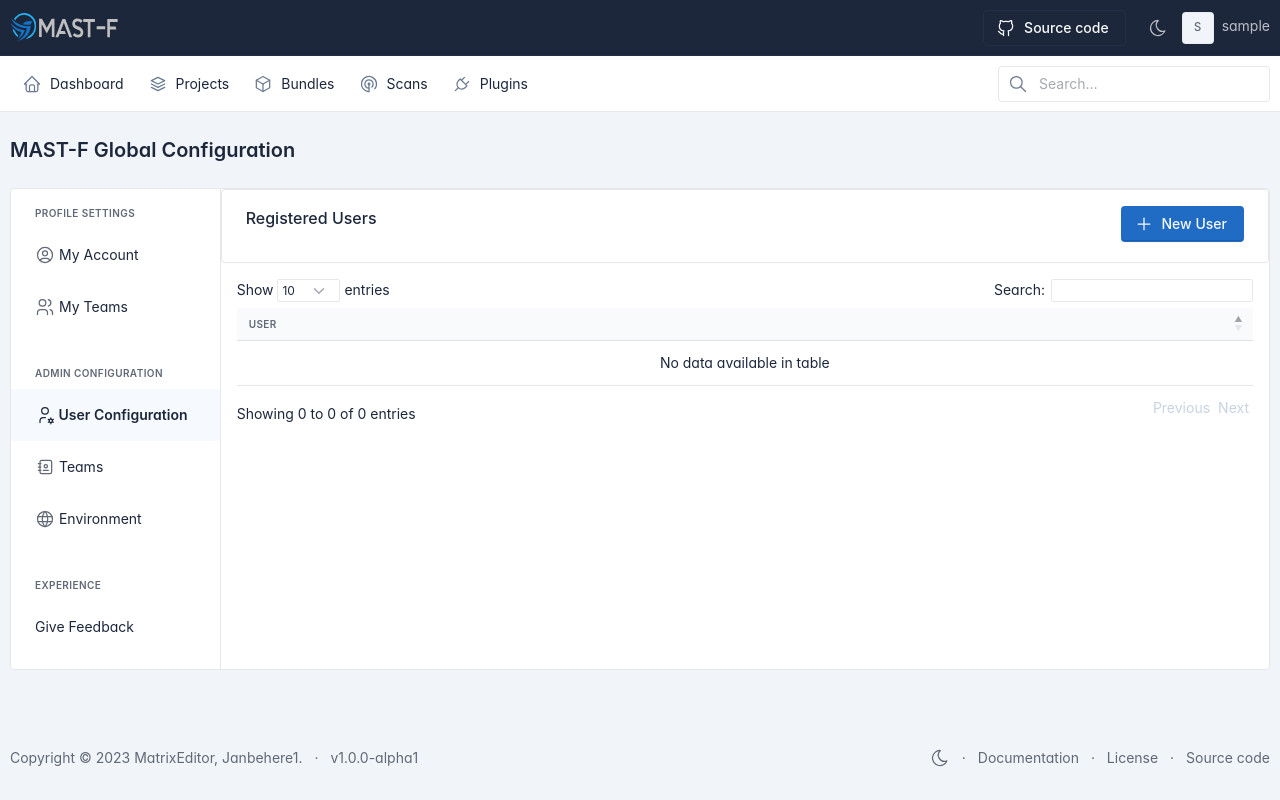
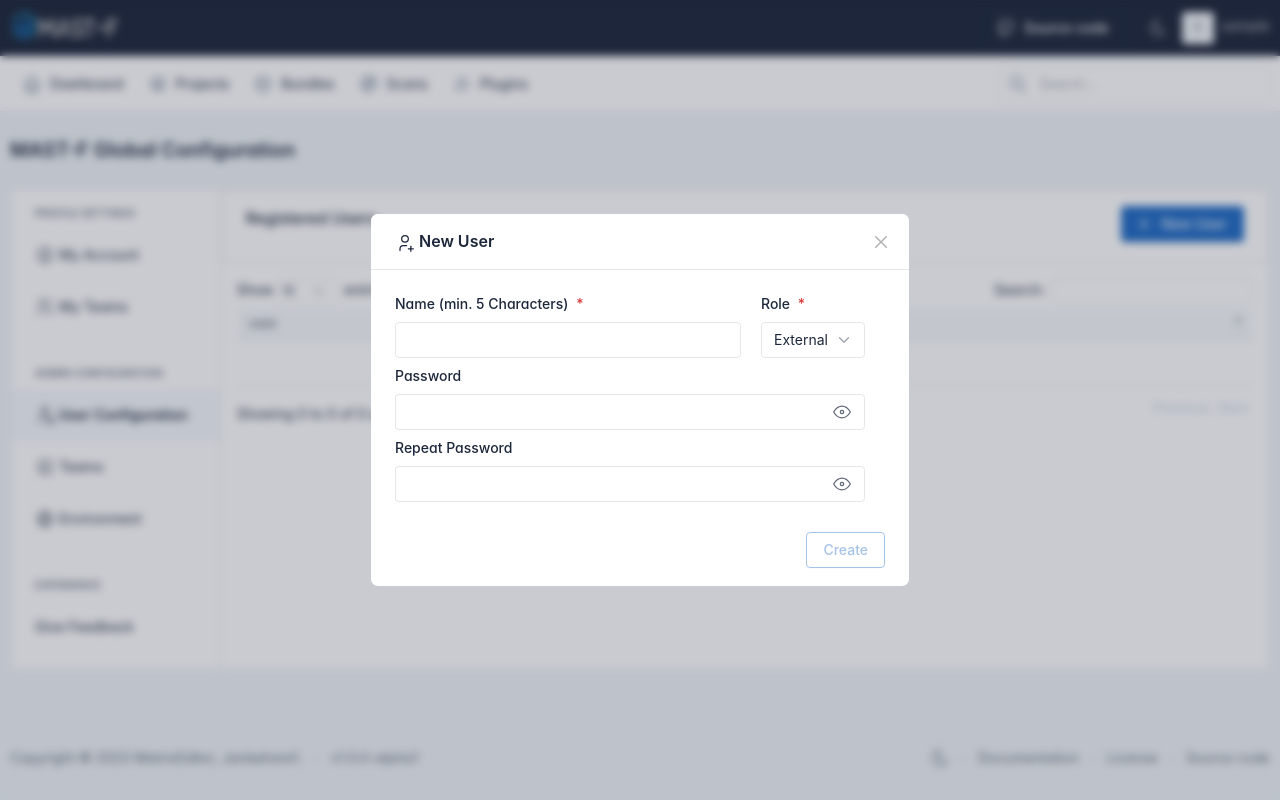
Before and after one commit to MAST-Framework/MAST-F, a Django app: page /web/settings/admin/users in a window 1280 px wide, after a click on "New User". Run offline with Django 4.2, Linux system fonts and the light colour scheme; the visitor is signed in with stand-in values (Sample User, id 1); parts of the project's set-up code (start-up, migrations or seed data) failed here and were passed over; some libraries are stand-ins or nearby versions; some web fonts are replaced.

Commit message:
Environment configuration

```diff
--- a/mastf/MASTF/forms/base.py
+++ b/mastf/MASTF/forms/base.py
@@ -146,6 +146,7 @@ class RegistrationForm(forms.Form):
     )
     """The minimum password length will be defined by ``MASTF_PASSWD_MIN_LEN``."""
 
+    role = forms.CharField(max_length=32, required=False)
 
 class ChangePasswordForm(forms.Form):
     password = forms.CharField(required=True)
--- a/mastf/MASTF/mixins.py
+++ b/mastf/MASTF/mixins.py
@@ -36,9 +36,8 @@ class TemplateAPIView(TemplateView):
     def check_permissions(self, request):
         if self.permission_classes:
             for permission in self.permission_classes:
-                if isinstance(permission, BasePermission):
-                    if not permission.has_permission(request, self):
-                        raise exceptions.ValidationError("Insufficient permisions")
+                if not permission().has_permission(request, self):
+                    raise exceptions.ValidationError("Insufficient permisions")
         # Return Ture by default
         return True
 
--- a/mastf/MASTF/rest/urls.py
+++ b/mastf/MASTF/rest/urls.py
@@ -11,6 +11,7 @@ urlpatterns = [
     path(r"logout", views.LogoutView.as_view()),
     path(r"register", views.RegistrationView.as_view()),
 
+    path(r"env/<uuid:pk>", views.EnvironmentView.as_view(), name="Environment-View"),
 
     path(r"project/", include([
         path(r"<uuid:project_uuid>", views.ProjectView.as_view()),
--- a/mastf/MASTF/rest/views/__init__.py
+++ b/mastf/MASTF/rest/views/__init__.py
@@ -11,3 +11,4 @@ from .rest_team import *
 from .rest_package import *
 from .rest_host import *
 from .rest_component import *
+from .rest_env import *
--- a/mastf/MASTF/web/urls.py
+++ b/mastf/MASTF/web/urls.py
@@ -24,6 +24,7 @@ urlpatterns = [
         path(r"admin/user/<int:pk>", views.AdminUserConfig.as_view(), name="Admin-User-Config"),
         path(r"admin/teams", views.AdminTeamsConfiguration.as_view(), name="Admin-Teams-Config"),
         path(r"admin/team/<int:pk>", views.UserTeamView.as_view(), name="Admin-Team-Config"),
+        path(r"admin/environment", views.AdminEnvironmentConfig.as_view(), name="Admin-Environment"),
     ])),
 
     path(r"logout", views.LogoutView.as_view(), name='User-Logout'),
--- a/mastf/MASTF/web/views/web_settings.py
+++ b/mastf/MASTF/web/views/web_settings.py
@@ -2,13 +2,14 @@ from django.contrib.auth.models import User
 from django.contrib import messages
 from django.shortcuts import redirect
 
-from rest_framework.permissions import IsAdminUser
+from rest_framework.permissions import IsAdminUser, exceptions
 
 from mastf.MASTF.mixins import TemplateAPIView, ContextMixinBase
 from mastf.MASTF.permissions import CanViewTeam, CanEditUser
-from mastf.MASTF.models import Account, Team
+from mastf.MASTF.models import Account, Team, Environment, namespace
 from mastf.MASTF.utils.enum import Role
 from mastf.MASTF.rest.views import TeamCreationView, RegistrationView
+from mastf.MASTF.rest.permissions import IsAdmin
 
 __all__ = [
     "UserProfileView",
@@ -16,7 +17,8 @@ __all__ = [
     "UserTeamView",
     "AdminUserConfig",
     "AdminUsersConfiguration",
-    "AdminTeamsConfiguration"
+    "AdminTeamsConfiguration",
+    "AdminEnvironmentConfig"
 ]
 
 
@@ -46,7 +48,7 @@ class UserTeamsView(ContextMixinBase, TemplateAPIView):
 
     def post(self, request, *args, **kwargs):
         view = TeamCreationView.as_view()
-        response = view(request)
+        response = view(request, **self.kwargs)
         if response.status_code != 201:
             messages.error(
                 request,
@@ -92,6 +94,7 @@ class AdminUsersConfiguration(ContextMixinBase, TemplateAPIView):
 
         context["users"] = Account.objects.all()
         context["active"] = "admin-user-config"
+        context["user_roles"] = list(Role)
         return context
 
     def post(self, *args, **kwargs):
@@ -99,13 +102,13 @@ class AdminUsersConfiguration(ContextMixinBase, TemplateAPIView):
         self.check_permissions(self.request)
         # Note that we can use this API view here as the user must be an
         # Admin-User.
-        view = RegistrationView()
-        response = view(**self.kwargs)
+        view = RegistrationView.as_view()
+        response = view(self.request, **self.kwargs)
 
         if response.status_code != 200:
             messages.warning(self.request, f"Could not create user: {response.data.get('detail', '')}",
                              "ValidationError")
-        return redirect
+        return redirect('Admin-Users-Config')
 
 
 class AdminTeamsConfiguration(ContextMixinBase, TemplateAPIView):
@@ -120,3 +123,42 @@ class AdminTeamsConfiguration(ContextMixinBase, TemplateAPIView):
         context["available"].remove(self.request.user)
         context["is_admin"] = True
         return context
+
+
+class AdminEnvironmentConfig(ContextMixinBase, TemplateAPIView):
+    template_name = "user/admin/env.html"
+    permission_classes = [IsAdminUser | IsAdmin]
+
+    user_elements = [
+        ("Allow Teams", "allow_teams", "Controls whether Teams can be created by users."),
+        ("Max Projects", "max_projects", "Controls the maximum amount of projects per user."),
+        ("Max Teams", "max_teams", "Controls the maximum amount of teams per user."),
+        ("Max Bundles", "max_bundles", "Controls the maximum amount of bundles per user."),
+    ]
+
+    def get_context_data(self, **kwargs: dict) -> dict:
+        context = super().get_context_data(**kwargs)
+        if not self.check_permissions(self.request):
+            raise exceptions.ValidationError('Insufficient Permissions')
+
+        context["active"] = "env"
+
+        env = Environment.env()
+        user_cat = namespace(name="User-Configuration")
+        user_cat.elements = []
+        for label, name, hint in self.user_elements:
+            user_cat.elements.append(self.get_element(env, label, name, hint))
+
+        auth_cat = namespace(name="Authentication")
+        auth_cat.elements = [self.get_element(
+            env, "Allow Registration", "allow_registration",
+            "Controls whether new users can be created by registration."
+        )]
+
+        context['environment'] = [user_cat, auth_cat]
+        return context
+
+    def get_element(self, env: Environment, label, name: str,
+                    hint: str, disabled=False):
+        return namespace(name=name, value=getattr(env, name),
+                         hint=hint, disabled=disabled, label=label)
--- a/mastf/templates/user/admin/users.html
+++ b/mastf/templates/user/admin/users.html
@@ -128,7 +128,37 @@
 
     document.addEventListener("DOMContentLoaded", function() {
         $('#table-users').DataTable();
+
+        $('#pwd-input-2').keyup(function(event) {
+            const pw1 = $('#pwd-input-1').val();
+            const pw2 = $('#pwd-input-2').val();
+
+            const confirm = document.getElementById("btn-submit-user");
+            confirm.disabled = !(pw1 == pw2 && pw1 && pw2 && (
+                pw1.length > 5
+            ));
+        });
+
+        $("#show-password-1").on("click", function(event) {
+            event.preventDefault();
+            element = $("#pwd-input-1");
+            showPassword(element);
+        });
+        $("#show-password-2").on("click", function(event) {
+            event.preventDefault();
+            element = $("#pwd-input-2");
+            showPassword(element);
+        });
     });
+
+    function showPassword(element) {
+        if (element.attr('type') == "text") {
+            element.attr('type', 'password');
+        }
+        else {
+            element.attr('type', 'text');
+        }
+    }
 
     function deleteUser(element, event) {
         var userid = element.getAttribute("target-id");
@@ -168,133 +198,87 @@
 {% endblock %}
 
 {% block modals %}
-<div class="modal modal-blur fade" id="modal-new-team" tabindex="-1" role="dialog" aria-hidden="true">
-    <div class="modal-dialog modal-xl modal-dialog-centered" role="document">
+<div class="modal modal-blur fade" id="modal-new-user" tabindex="-1" role="dialog" aria-hidden="true">
+    <div class="modal-dialog modal-dialog-centered" role="document">
       <div class="modal-content">
         <div class="modal-header">
             <h5 class="modal-title">
                 <span>
-                    <svg xmlns="http://www.w3.org/2000/svg" class="icon icon-tabler icon-tabler-users-group" width="24" height="24" viewBox="0 0 24 24" stroke-width="2" stroke="currentColor" fill="none" stroke-linecap="round" stroke-linejoin="round"><path stroke="none" d="M0 0h24v24H0z" fill="none"></path><path d="M10 13a2 2 0 1 0 4 0a2 2 0 0 0 -4 0"></path><path d="M8 21v-1a2 2 0 0 1 2 -2h4a2 2 0 0 1 2 2v1"></path><path d="M15 5a2 2 0 1 0 4 0a2 2 0 0 0 -4 0"></path><path d="M17 10h2a2 2 0 0 1 2 2v1"></path><path d="M5 5a2 2 0 1 0 4 0a2 2 0 0 0 -4 0"></path><path d="M3 13v-1a2 2 0 0 1 2 -2h2"></path></svg>
-                </span>New Team
+                    <svg xmlns="http://www.w3.org/2000/svg" class="icon icon-tabler icon-tabler-user-plus" width="24" height="24" viewBox="0 0 24 24" stroke-width="2" stroke="currentColor" fill="none" stroke-linecap="round" stroke-linejoin="round"><path stroke="none" d="M0 0h24v24H0z" fill="none"></path><path d="M8 7a4 4 0 1 0 8 0a4 4 0 0 0 -8 0"></path><path d="M16 19h6"></path><path d="M19 16v6"></path><path d="M6 21v-2a4 4 0 0 1 4 -4h4"></path></svg>
+                </span>New User
             </h5>
             <!-- Simple workaround to close this modal -->
             <button type="button" class="btn-close" data-bs-dismiss="modal" aria-label="Close"></button>
         </div>
 
-        <form id="new-team-form" method="POST" action="{% url 'Teams' %}"
+        <form id="new-user-form" method="POST" action="{% url 'Admin-Users-Config' %}"
             enctype="multipart/form-data" >
             <div class="modal-body">
 
                 {% csrf_token %}
-                <input type="hidden" name="users" value="" id="team-users">
-                <input type="hidden" name="owner" value="{{user.pk}}">
-
                 <div class="row" id="new-team-content-step-0">
                     <div class="row">
                         <div class="col mb-2">
                             <label class="form-label required">
                                 Name (min. 5 Characters)
                             </label>
-                            <input class="form-control" type="text" name="name" id="team-input-name" minlength="5"
+                            <input class="form-control" type="text" name="username" id="user-input-name" minlength="5"
                                 value="">
+                        </div>
+                        <div class="col-auto mb-2">
+                            <label class="form-label required">
+                                Role
+                            </label>
+                            <select class="form-select" name="role">
+                                {% for role in user_roles %}
+                                <option value="{{role}}" selected>{{role}}</option>
+                                {% endfor %}
+                            </select>
+                        </div>
+                    </div>
+                    <div class="row">
+                        <div class="col mb-2">
+                            <label class="form-label">
+                                Password
+                            </label>
+                            <div class="input-group input-group-flat">
+                                <input class="form-control" type="password" name="password" id="pwd-input-1" minlength="5" autocomplete="off"
+                                    spellcheck="false" autocapitalize="off" autocorrect="off">
+                                <span class="input-group-text">
+                                  <a href="#" class="link-secondary" title="Show/Hide password" id="show-password-1" data-bs-toggle="tooltip">
+                                    <!-- Download SVG icon from http://tabler-icons.io/i/eye -->
+                                    <svg xmlns="http://www.w3.org/2000/svg" class="icon" width="24" height="24" viewBox="0 0 24 24" stroke-width="2" stroke="currentColor" fill="none" stroke-linecap="round" stroke-linejoin="round"><path stroke="none" d="M0 0h24v24H0z" fill="none"/><path d="M12 12m-2 0a2 2 0 1 0 4 0a2 2 0 1 0 -4 0" /><path d="M22 12c-2.667 4.667 -6 7 -10 7s-7.333 -2.333 -10 -7c2.667 -4.667 6 -7 10 -7s7.333 2.333 10 7" /></svg>
+                                  </a>
+                                </span>
+                              </div>
                         </div>
                     </div>
                     <div class="row">
                         <div class="col">
-                            <div class="mb-3">
-                                <label class="form-label required">Visibility</label>
-                                <select class="form-select" name="visibility">
-                                    <option value="Private" selected>Private</option>
-                                    <option value="Public">Public</option>
-                                </select>
-                              </div>
+                            <label class="form-label">
+                                Repeat Password
+                            </label>
+                            <div class="input-group input-group-flat">
+                                <input class="form-control" type="password" name="password" id="pwd-input-2" minlength="5" autocomplete="off"
+                                    spellcheck="false" autocapitalize="off" autocorrect="off">
+                                <span class="input-group-text">
+                                  <a href="#" class="link-secondary" title="Show/Hide password" id="show-password-2" data-bs-toggle="tooltip">
+                                    <!-- Download SVG icon from http://tabler-icons.io/i/eye -->
+                                    <svg xmlns="http://www.w3.org/2000/svg" class="icon" width="24" height="24" viewBox="0 0 24 24" stroke-width="2" stroke="currentColor" fill="none" stroke-linecap="round" stroke-linejoin="round"><path stroke="none" d="M0 0h24v24H0z" fill="none"/><path d="M12 12m-2 0a2 2 0 1 0 4 0a2 2 0 1 0 -4 0" /><path d="M22 12c-2.667 4.667 -6 7 -10 7s-7.333 -2.333 -10 -7c2.667 -4.667 6 -7 10 -7s7.333 2.333 10 7" /></svg>
+                                  </a>
+                                </span>
+                            </div>
                         </div>
                     </div>
                 </div>
 
 
-                <div id="new-team-content-step-1" style="display: none;">
-                    <div class="container-fluid">
-                        <div class="row">
-                            <div class="col-sm-3 border-end m-1 bg-secondary-lt">
-                                <div class="mt-2">
-                                    <svg xmlns="http://www.w3.org/2000/svg" class="icon icon-tabler icon-tabler-user-plus" width="24" height="24" viewBox="0 0 24 24" stroke-width="2" stroke="currentColor" fill="none" stroke-linecap="round" stroke-linejoin="round"><path stroke="none" d="M0 0h24v24H0z" fill="none"></path><path d="M8 7a4 4 0 1 0 8 0a4 4 0 0 0 -8 0"></path><path d="M16 19h6"></path><path d="M19 16v6"></path><path d="M6 21v-2a4 4 0 0 1 4 -4h4"></path></svg>
-                                    <span class="h3">
-                                        Assign Users
-                                    </span>
-                                </div>
-                            </div>
-                            <div class="col">
-                                <div class="row row-cols-1">
-                                    <div class="col">
-                                        <h4 class="subheader">Select Available Users</h4>
-                                    </div>
-                                    <div class="col">
-                                        <div class="table-responsive">
-                                            <table class="table datatable" id="table-modal-users">
-                                                <thead>
-                                                    <th class="w-1"><input type="checkbox" class="form-check-input m-0 align-middle" aria-label="Select all"></th>
-                                                    <th>Name</th>
-                                                </thead>
-                                                <tbody>
-                                                    {% for user in available %}
-                                                    <tr user-id="{{user.pk}}">
-                                                        <td>
-                                                            <div class="d-flex align-items-center">
-                                                                <input type="checkbox" class="form-check-input m-0 align-middle"
-                                                            aria-label="Select one" id="chbx-team-{{user.pk}}">
-                                                            </div>
-                                                        </td>
-                                                        <td>
-                                                            <div class="d-flex align-items-center">
-                                                                <span class="avatar avatar-sm me-2">{{user.username|capfirst|first}}</span>
-                                                                <div class="flex-fill">
-                                                                  <div class="font-weight-medium">{{ user.username }}</div>
-                                                                  <div class="text-muted"><a href="#" class="text-reset">
-                                                                    {% if user.email %}{{user.email}}{%else%}
-                                                                        No email set
-                                                                    {% endif %}
-                                                                  </a></div>
-                                                                </div>
-                                                              </div>
-
-                                                        </td>
-                                                    </tr>
-                                                    {% endfor %}
-                                                </tbody>
-                                            </table>
-                                        </div>
-                                    </div>
-                                </div>
-                            </div>
-                        </div>
-                    </div>
-                </div>
 
             </div>
 
             <div class="modal-footer">
-                    <div class="col">
-                        <div class="steps mt-1 align-items-start">
-                            <a  href="#" class="step-item active" id="new-team-step-0" step="0"
-                                onclick="Steps.showStep(this, 'new-team');">
-                            Team Configuration
-                            </a>
-                            <a href="#" class="step-item disabled" id="new-team-step-1" step="1"
-                                onclick="Steps.showStep(this, 'new-team');" step-end="true">
-                            Select Users
-                            </a>
-                        </div>
-                    </div>
-                    <div class="col-auto">
-                        <a href="#" class="btn btn-link link-secondary" data-bs-dismiss="modal">
-                            Cancel
-                        </a>
-                        <input type="submit" class="btn btn-primary" data-bs-dismiss="modal"
-                            id="team-submit" value="Create" style="display: none;">
-                        <a href="#" class="btn btn-primary" onclick="Steps.nextStep(this, 'new-team');"
-                            step-showonfinish="team-submit" id="new-team-next-step">Next</a>
-                    </div>
+                <input type="submit" class="btn btn-outline-primary"
+                id="btn-submit-user" value="Create" disabled></button>
 
             </div>
         </form>
--- a/mastf/templates/user/settings/settings-base.html
+++ b/mastf/templates/user/settings/settings-base.html
@@ -42,7 +42,7 @@
                             <a href="{% url 'Admin-Teams-Config' %}" class="list-group-item list-group-item-action {% if active == 'admin-team-config' %}active{% endif %}">
                                 <svg xmlns="http://www.w3.org/2000/svg" class="icon icon-tabler icon-tabler-address-book" width="24" height="24" viewBox="0 0 24 24" stroke-width="2" stroke="currentColor" fill="none" stroke-linecap="round" stroke-linejoin="round"><path stroke="none" d="M0 0h24v24H0z" fill="none"></path><path d="M20 6v12a2 2 0 0 1 -2 2h-10a2 2 0 0 1 -2 -2v-12a2 2 0 0 1 2 -2h10a2 2 0 0 1 2 2z"></path><path d="M10 16h6"></path><path d="M13 11m-2 0a2 2 0 1 0 4 0a2 2 0 1 0 -4 0"></path><path d="M4 8h3"></path><path d="M4 12h3"></path><path d="M4 16h3"></path></svg>
                                  Teams</a>
-                            <a href='#' class="list-group-item list-group-item-action">
+                            <a href='{% url 'Admin-Environment' %}' class="list-group-item list-group-item-action {% if active == 'env' %}active{% endif %}">
                                 <svg xmlns="http://www.w3.org/2000/svg" class="icon icon-tabler icon-tabler-world" width="24" height="24" viewBox="0 0 24 24" stroke-width="2" stroke="currentColor" fill="none" stroke-linecap="round" stroke-linejoin="round"><path stroke="none" d="M0 0h24v24H0z" fill="none"></path><path d="M3 12a9 9 0 1 0 18 0a9 9 0 0 0 -18 0"></path><path d="M3.6 9h16.8"></path><path d="M3.6 15h16.8"></path><path d="M11.5 3a17 17 0 0 0 0 18"></path><path d="M12.5 3a17 17 0 0 1 0 18"></path></svg>
                                  Environment
                             </a>
```
Also changed, not shown: mastf/MASTF/models/base.py (+20 -1 lines), mastf/MASTF/rest/permissions.py (+6 -1 lines), mastf/MASTF/rest/views/rest_env.py (added, +23 -0 lines), mastf/MASTF/rest/views/rest_team.py (+8 -2 lines), mastf/MASTF/rest/views/rest_user.py (+12 -1 lines), mastf/MASTF/serializers/base.py (+9 -1 lines), mastf/templates/user/admin/env.html (added, +49 -0 lines), mastf/MASTF/migrations/0019_environment.py (added).
